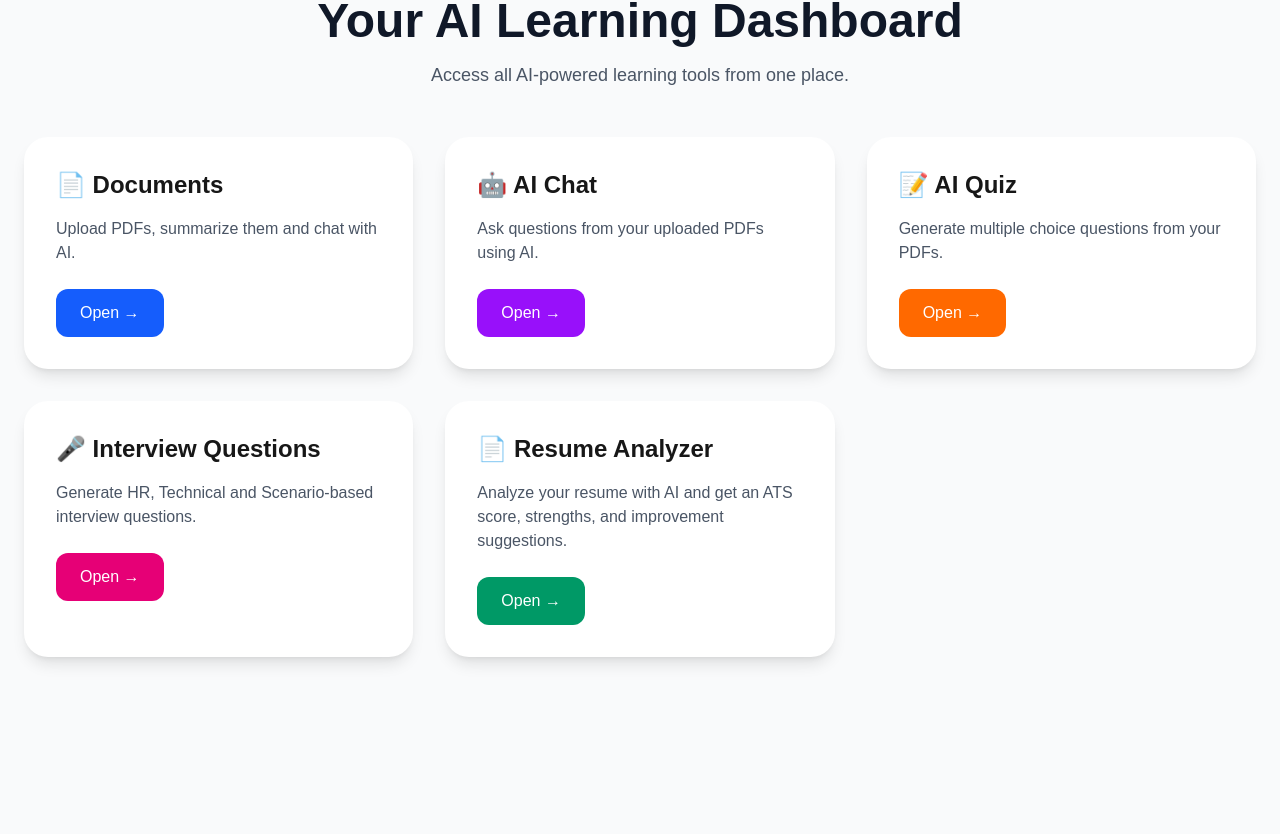
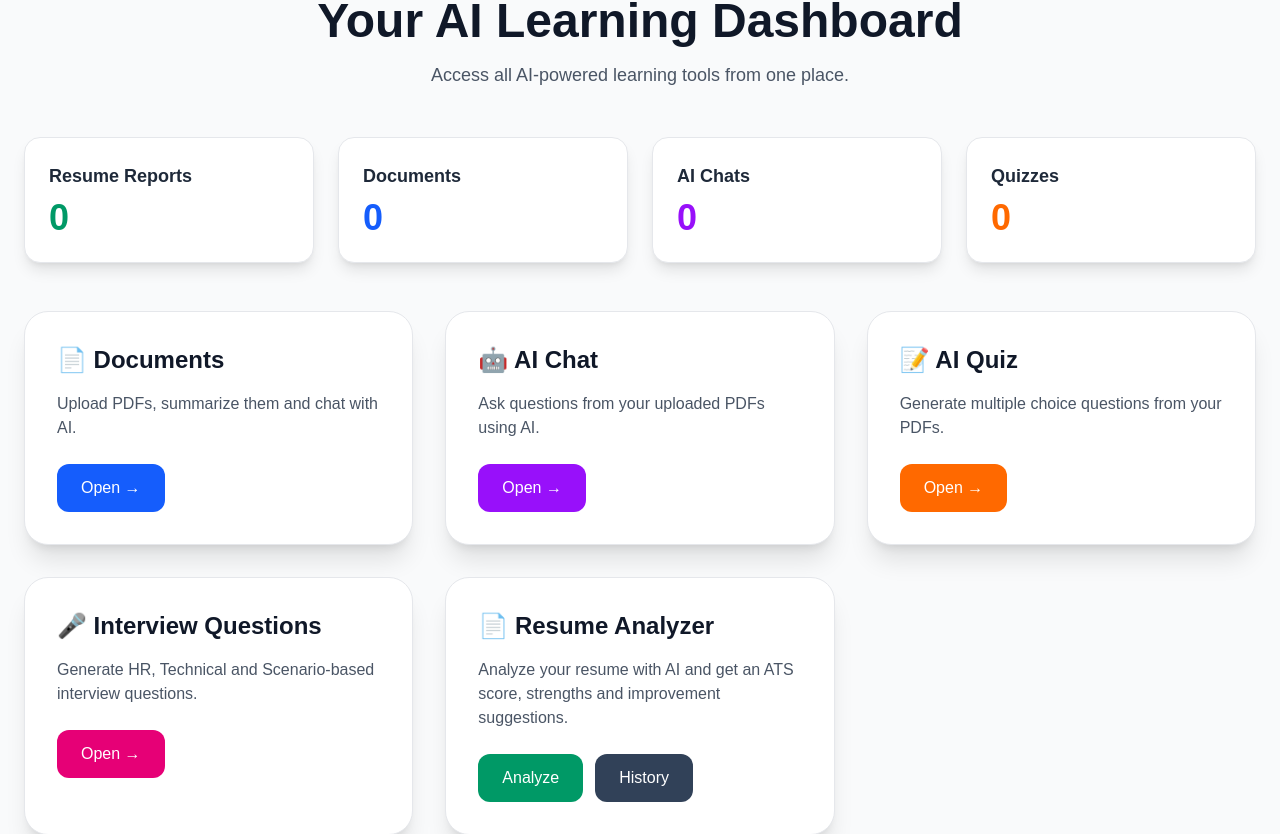
Before and after one commit to Balaji3366/Mentora, a Next.js app in the folder website/: page / in a window 1280 px wide. Shown: the part 2359-3193 px from the top of the page. Built offline with nearby package versions, Linux system fonts and the light colour scheme; no server answers; the database is empty.

Commit message:
Complete Resume Analyzer with history, dashboard and PDF export

```diff
--- a/website/app/api/resume/route.ts
+++ b/website/app/api/resume/route.ts
@@ -91,7 +91,8 @@ const response = await ai.models.generateContent({
     return Response.json(
   {
     success: false,
-        error: error.message,
+    message:
+      "Gemini API quota exceeded. Please try again later.",
   },
   {
     status: 500,
--- a/website/app/resume-history/page.tsx
+++ b/website/app/resume-history/page.tsx
@@ -1,4 +1,64 @@
+"use client";
+
+import { useEffect, useState } from "react";
+import { supabase } from "@/lib/supabase";
+import Link from "next/link";
+
+type Resume = {
+  id: string;
+  file_name: string;
+  ats_score: number;
+  report: string;
+  created_at: string;
+};
+
 export default function ResumeHistoryPage() {
+  const [reports, setReports] = useState<Resume[]>([]);
+
+  useEffect(() => {
+    fetchReports();
+  }, []);
+
+  async function fetchReports() {
+    const { data, error } = await supabase
+      .from("resume_history")
+      .select("*")
+      .order("created_at", { ascending: false });
+
+    console.log("========== Resume History ==========");
+    console.log("Data:", data);
+    console.log("Error:", error);
+    console.log("===================================");
+
+    if (error) {
+      console.error(error);
+      return;
+    }
+
+    setReports(data ?? []);
+  }
+
+  async function deleteReport(id: string) {
+    const confirmed = window.confirm(
+      "Are you sure you want to delete this report?"
+    );
+
+    if (!confirmed) return;
+
+    const { error } = await supabase
+      .from("resume_history")
+      .delete()
+      .eq("id", id);
+
+    if (error) {
+      console.error(error);
+      alert("Failed to delete report.");
+      return;
+    }
+
+    fetchReports();
+  }
+
   return (
     <section className="min-h-screen bg-gray-100 py-20">
       <div className="mx-auto max-w-6xl px-6">
@@ -11,78 +71,69 @@ export default function ResumeHistoryPage() {
         </p>
 
         <div className="mt-12 grid gap-6 md:grid-cols-2 lg:grid-cols-3">
+          {reports.length === 0 ? (
+            <div className="col-span-full rounded-2xl bg-white p-10 text-center shadow-lg">
+              <h2 className="text-2xl font-bold text-gray-800">
+                📂 No Resume Reports Yet
+              </h2>
 
-          {/* Card 1 */}
-          <div className="flex min-h-[320px] flex-col rounded-2xl border bg-white p-6 shadow-lg transition hover:-translate-y-1 hover:shadow-xl">
-            <h2 className="text-lg font-bold text-gray-900 break-words">
-              📄 QA_Automation_Resume.pdf
+              <p className="mt-3 text-gray-500">
+                Analyze your first resume to see it here.
+              </p>
+
+              <Link
+                href="/resume"
+                className="mt-6 inline-block rounded-lg bg-emerald-600 px-6 py-3 font-semibold text-white transition hover:bg-emerald-700"
+              >
+                🚀 Analyze Resume
+              </Link>
+            </div>
+          ) : (
+            reports.map((report) => (
+              <div
+                key={report.id}
+                className="flex min-h-[340px] flex-col justify-between rounded-2xl border bg-white p-6 shadow-lg transition duration-300 hover:-translate-y-2 hover:shadow-2xl"
+              >
+                <h2 className="mb-3 break-words text-center text-lg font-bold text-gray-900">
+                  📄 {report.file_name}
                 </h2>
 
                 <p className="mt-4 text-center text-gray-500">
                   ATS Score
                 </p>
 
-            <p className="mt-2 text-center text-4xl font-extrabold text-green-700">
-              78/100
+                <p
+                  className={`mt-2 text-center text-4xl font-extrabold ${
+                    report.ats_score >= 75
+                      ? "text-green-700"
+                      : report.ats_score >= 50
+                      ? "text-yellow-600"
+                      : "text-red-600"
+                  }`}
+                >
+                  {report.ats_score}/100
                 </p>
 
                 <p className="mt-3 text-center text-sm text-gray-500">
-              📅 09 Jul 2026
+                  📅 {new Date(report.created_at).toLocaleDateString()}
                 </p>
 
-            <button className="mt-auto w-full rounded-lg bg-indigo-600 py-3 font-semibold text-white transition hover:bg-indigo-700">
+                <Link
+                  href={`/resume-history/${report.id}`}
+                  className="mt-4 block w-full rounded-lg bg-indigo-600 py-3 text-center font-semibold text-white transition hover:bg-indigo-700"
+                >
                   👀 View Report
+                </Link>
+
+                <button
+                  onClick={() => deleteReport(report.id)}
+                  className="mt-3 w-full rounded-lg bg-red-600 py-3 font-semibold text-white transition hover:bg-red-700"
+                >
+                  🗑 Delete Report
                 </button>
               </div>
-
-          {/* Card 2 */}
-          <div className="flex min-h-[320px] flex-col rounded-2xl border bg-white p-6 shadow-lg transition hover:-translate-y-1 hover:shadow-xl">
-            <h2 className="text-lg font-bold text-gray-900 break-words">
-              📄 Java_Developer_Resume.pdf
-            </h2>
-
-            <p className="mt-4 text-center text-gray-500">
-              ATS Score
-            </p>
-
-            <p className="mt-2 text-center text-4xl font-extrabold text-yellow-600">
-              69/100
-            </p>
-
-            <p className="mt-3 text-center text-sm text-gray-500">
-              📅 05 Jul 2026
-            </p>
-
-            <button className="mt-auto w-full rounded-lg bg-indigo-600 py-3 font-semibold text-white transition hover:bg-indigo-700">
-              👀 View Report
-            </button>
-          </div>
-
-          {/* Card 3 */}
-          <div className="flex min-h-[320px] flex-col rounded-2xl border bg-white p-6 shadow-lg transition hover:-translate-y-1 hover:shadow-xl">
-            <h2 className="text-lg font-bold text-gray-900 break-words">
-              📄 FullStack_Resume.pdf
-            </h2>
-
-            <p className="mt-4 text-center text-gray-500">
-              ATS Score
-            </p>
-
-            <p className="mt-2 text-center text-4xl font-extrabold text-red-600">
-              48/100
-            </p>
-
-            <p className="mt-3 text-center text-sm text-gray-500">
-              📅 01 Jul 2026
-            </p>
-
-            <button
-            className="mt-auto w-full rounded-lg bg-indigo-600 py-3 font-semibold text-white hover:bg-indigo-700 transition"
-            >
-            👀 View Report
-            </button>
-          </div>
-
+            ))
+          )}
         </div>
       </div>
     </section>
--- a/website/components/Dashboard.tsx
+++ b/website/components/Dashboard.tsx
@@ -1,17 +1,37 @@
 "use client";
 
 import { useRouter } from "next/navigation";
+import { useEffect, useState } from "react";
+import { supabase } from "@/lib/supabase";
 
 export default function Dashboard() {
   const router = useRouter();
 
+  const [resumeCount, setResumeCount] = useState(0);
+
+  useEffect(() => {
+    loadStats();
+  }, []);
+
+  async function loadStats() {
+    const { count } = await supabase
+      .from("resume_history")
+      .select("*", {
+        count: "exact",
+        head: true,
+      });
+
+    setResumeCount(count || 0);
+  }
+
   return (
     <section
       id="dashboard"
-  className="bg-gray-50 py-24 min-h-screen"
+      className="min-h-screen bg-gray-50 py-24"
     >
       <div className="mx-auto max-w-7xl px-6">
 
+        {/* Heading */}
         <div className="mb-12 text-center">
           <h2 className="text-5xl font-bold text-gray-900">
             Your AI Learning Dashboard
@@ -22,11 +42,57 @@ export default function Dashboard() {
           </p>
         </div>
 
+        {/* Stats */}
+        <div className="mb-12 grid gap-6 md:grid-cols-4">
+          <div className="rounded-2xl border border-gray-200 bg-white p-6 shadow-lg">
+            <h3 className="text-lg font-semibold text-gray-800">
+              Resume Reports
+            </h3>
+
+            <p className="mt-2 text-4xl font-bold text-emerald-600">
+              {resumeCount}
+            </p>
+          </div>
+
+          <div className="rounded-2xl border border-gray-200 bg-white p-6 shadow-lg">
+            <h3 className="text-lg font-semibold text-gray-800">
+              Documents
+            </h3>
+
+            <p className="mt-2 text-4xl font-bold text-blue-600">
+              0
+            </p>
+          </div>
+
+          <div className="rounded-2xl border border-gray-200 bg-white p-6 shadow-lg">
+            <h3 className="text-lg font-semibold text-gray-800">
+              AI Chats
+            </h3>
+
+            <p className="mt-2 text-4xl font-bold text-purple-600">
+              0
+            </p>
+          </div>
+
+          <div className="rounded-2xl border border-gray-200 bg-white p-6 shadow-lg">
+            <h3 className="text-lg font-semibold text-gray-800">
+              Quizzes
+            </h3>
+
+            <p className="mt-2 text-4xl font-bold text-orange-500">
+              0
+            </p>
+          </div>
+        </div>
+
+        {/* Cards */}
         <div className="grid gap-8 md:grid-cols-2 lg:grid-cols-3">
 
           {/* Documents */}
-          <div className="rounded-3xl bg-white p-8 shadow-lg hover:shadow-2xl transition">
-            <h3 className="text-2xl font-bold">📄 Documents</h3>
+          <div className="rounded-3xl border border-gray-200 bg-white p-8 shadow-xl transition hover:-translate-y-2 hover:shadow-2xl">
+            <h3 className="text-2xl font-bold text-gray-900">
+              📄 Documents
+            </h3>
 
             <p className="mt-4 text-gray-600">
               Upload PDFs, summarize them and chat with AI.
@@ -41,8 +107,10 @@ export default function Dashboard() {
           </div>
 
           {/* AI Chat */}
-          <div className="rounded-3xl bg-white p-8 shadow-lg hover:shadow-2xl transition">
-            <h3 className="text-2xl font-bold">🤖 AI Chat</h3>
+          <div className="rounded-3xl border border-gray-200 bg-white p-8 shadow-xl transition hover:-translate-y-2 hover:shadow-2xl">
+            <h3 className="text-2xl font-bold text-gray-900">
+              🤖 AI Chat
+            </h3>
 
             <p className="mt-4 text-gray-600">
               Ask questions from your uploaded PDFs using AI.
@@ -57,8 +125,10 @@ export default function Dashboard() {
           </div>
 
           {/* AI Quiz */}
-          <div className="rounded-3xl bg-white p-8 shadow-lg hover:shadow-2xl transition">
-            <h3 className="text-2xl font-bold">📝 AI Quiz</h3>
+          <div className="rounded-3xl border border-gray-200 bg-white p-8 shadow-xl transition hover:-translate-y-2 hover:shadow-2xl">
+            <h3 className="text-2xl font-bold text-gray-900">
+              📝 AI Quiz
+            </h3>
 
             <p className="mt-4 text-gray-600">
               Generate multiple choice questions from your PDFs.
@@ -72,9 +142,11 @@ export default function Dashboard() {
             </button>
           </div>
 
-          {/* Interview Questions */}
-          <div className="rounded-3xl bg-white p-8 shadow-lg hover:shadow-2xl transition">
-            <h3 className="text-2xl font-bold">🎤 Interview Questions</h3>
+          {/* Interview */}
+          <div className="rounded-3xl border border-gray-200 bg-white p-8 shadow-xl transition hover:-translate-y-2 hover:shadow-2xl">
+            <h3 className="text-2xl font-bold text-gray-900">
+              🎤 Interview Questions
+            </h3>
 
             <p className="mt-4 text-gray-600">
               Generate HR, Technical and Scenario-based interview questions.
@@ -87,21 +159,35 @@ export default function Dashboard() {
               Open →
             </button>
           </div>
+
           {/* Resume Analyzer */}
-          <div className="rounded-3xl bg-white p-8 shadow-lg hover:shadow-2xl transition">
-            <h3 className="text-2xl font-bold">📄 Resume Analyzer</h3>
+          <div className="rounded-3xl border border-gray-200 bg-white p-8 shadow-xl transition hover:-translate-y-2 hover:shadow-2xl">
+            <h3 className="text-2xl font-bold text-gray-900">
+              📄 Resume Analyzer
+            </h3>
 
             <p className="mt-4 text-gray-600">
-              Analyze your resume with AI and get an ATS score, strengths, and improvement suggestions.
+              Analyze your resume with AI and get an ATS score,
+              strengths and improvement suggestions.
             </p>
 
+            <div className="mt-6 flex gap-3">
               <button
                 onClick={() => router.push("/resume")}
-              className="mt-6 rounded-xl bg-emerald-600 px-6 py-3 text-white hover:bg-emerald-700"
+                className="rounded-xl bg-emerald-600 px-6 py-3 text-white hover:bg-emerald-700"
               >
-              Open →
+                Analyze
+              </button>
+
+              <button
+                onClick={() => router.push("/resume-history")}
+                className="rounded-xl bg-slate-700 px-6 py-3 text-white hover:bg-slate-800"
+              >
+                History
               </button>
             </div>
+          </div>
+
         </div>
 
       </div>
--- /dev/null
+++ b/website/lib/supabase.ts
@@ -0,0 +1,6 @@
+import { createClient } from "@supabase/supabase-js";
+
+export const supabase = createClient(
+  process.env.NEXT_PUBLIC_SUPABASE_URL!,
+  process.env.NEXT_PUBLIC_SUPABASE_ANON_KEY!
+);
--- a/website/package.json
+++ b/website/package.json
@@ -11,6 +11,7 @@
   "dependencies": {
     "@google/genai": "^2.11.0",
     "@google/generative-ai": "^0.24.1",
+    "@supabase/supabase-js": "^2.110.5",
     "formidable": "^3.5.4",
     "jspdf": "^4.2.1",
     "multer": "^2.2.0",
```
Also changed, not shown: website/app/resume-history/[id]/page.tsx (added, +47 -0 lines), website/app/resume/page.tsx (+34 -7 lines), 1 other file (tests, documents, lock files or other folders). Lines whose indentation alone changed are shown as unchanged.
